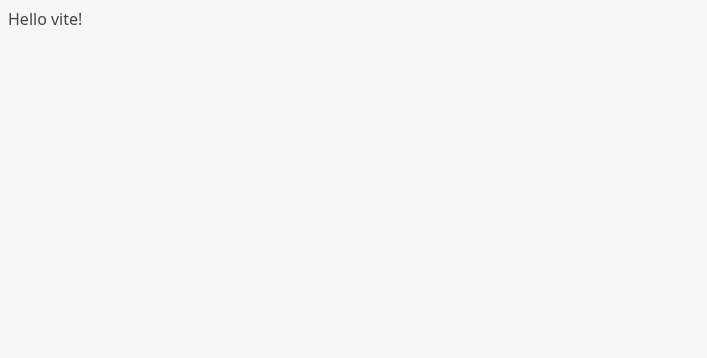
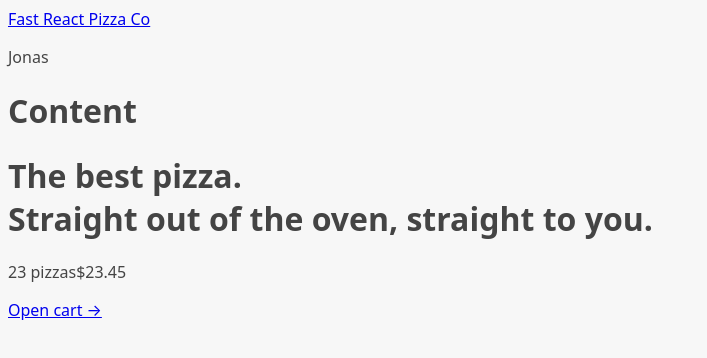
Before and after one commit to AshishCoreProject/fast-react-pizza, a React (Vite) app: page / in a window 1280 px wide. Shown: the top 358 px of the page, without its empty margins (0-707 px from the left). Built offline with nearby package versions, Linux system fonts and the light colour scheme.

Commit message:
A new way of Implementing Routes & Building AppLayout

```diff
--- a/package.json
+++ b/package.json
@@ -11,7 +11,8 @@
   },
   "dependencies": {
     "react": "^18.2.0",
-    "react-dom": "^18.2.0"
+    "react-dom": "^18.2.0",
+    "react-router-dom": "^6.16.0"
   },
   "devDependencies": {
     "@types/react": "^18.2.15",
--- a/src/App.jsx
+++ b/src/App.jsx
@@ -1,7 +1,30 @@
+import { createBrowserRouter, RouterProvider } from "react-router-dom";
+
+import AppLayout from "./ui/AppLayout";
+import Home from "./ui/Home";
+import Menu from "./features/menu/Menu";
+import Cart from "./features/cart/Cart";
+import CreateOrder from "./features/order/CreateOrder";
+import Order from "./features/order/Order";
+
+const router = createBrowserRouter([
+  {
+    element: <AppLayout />,
+    //nested routes inside the children
+    children: [
+      { path: "/", element: <Home /> },
+      { path: "/menu", element: <Menu /> },
+      { path: "/cart", element: <Cart /> },
+      { path: "/order/new", element: <CreateOrder /> },
+      { path: "/order/: orderId", element: <Order /> },
+    ],
+  },
+]);
+
 function App() {
   const x = 23;
   console.log(x);
-  return <div>Hello vite!</div>;
+  return <RouterProvider router={router} />;
 }
 
 export default App;
--- a/src/features/cart/CartOverview.jsx
+++ b/src/features/cart/CartOverview.jsx
@@ -1,3 +1,5 @@
+import { Link } from "react-router-dom";
+
 function CartOverview() {
   return (
     <div>
@@ -5,7 +7,7 @@
         <span>23 pizzas</span>
         <span>$23.45</span>
       </p>
-      <a href="#">Open cart &rarr;</a>
+      <Link to="/cart">Open cart &rarr;</Link>
     </div>
   );
 }
--- /dev/null
+++ b/src/ui/AppLayout.jsx
@@ -0,0 +1,19 @@
+import CartOverview from "../features/cart/CartOverview";
+import Header from "./Header";
+import { Outlet } from "react-router-dom";
+
+function AppLayout() {
+  console.log(Outlet);
+  return (
+    <div>
+      <Header />
+      <main>
+        <h1>Content</h1>
+        <Outlet />
+      </main>
+      <CartOverview />
+    </div>
+  );
+}
+
+export default AppLayout;
--- /dev/null
+++ b/src/ui/Header.jsx
@@ -0,0 +1,11 @@
+import { Link } from "react-router-dom";
+function Header() {
+  return (
+    <header>
+      <Link to="/">Fast React Pizza Co</Link>
+      <p>Jonas</p>
+    </header>
+  );
+}
+
+export default Header;
```
Also changed, not shown: 1 other file (tests, documents, lock files or other folders).
